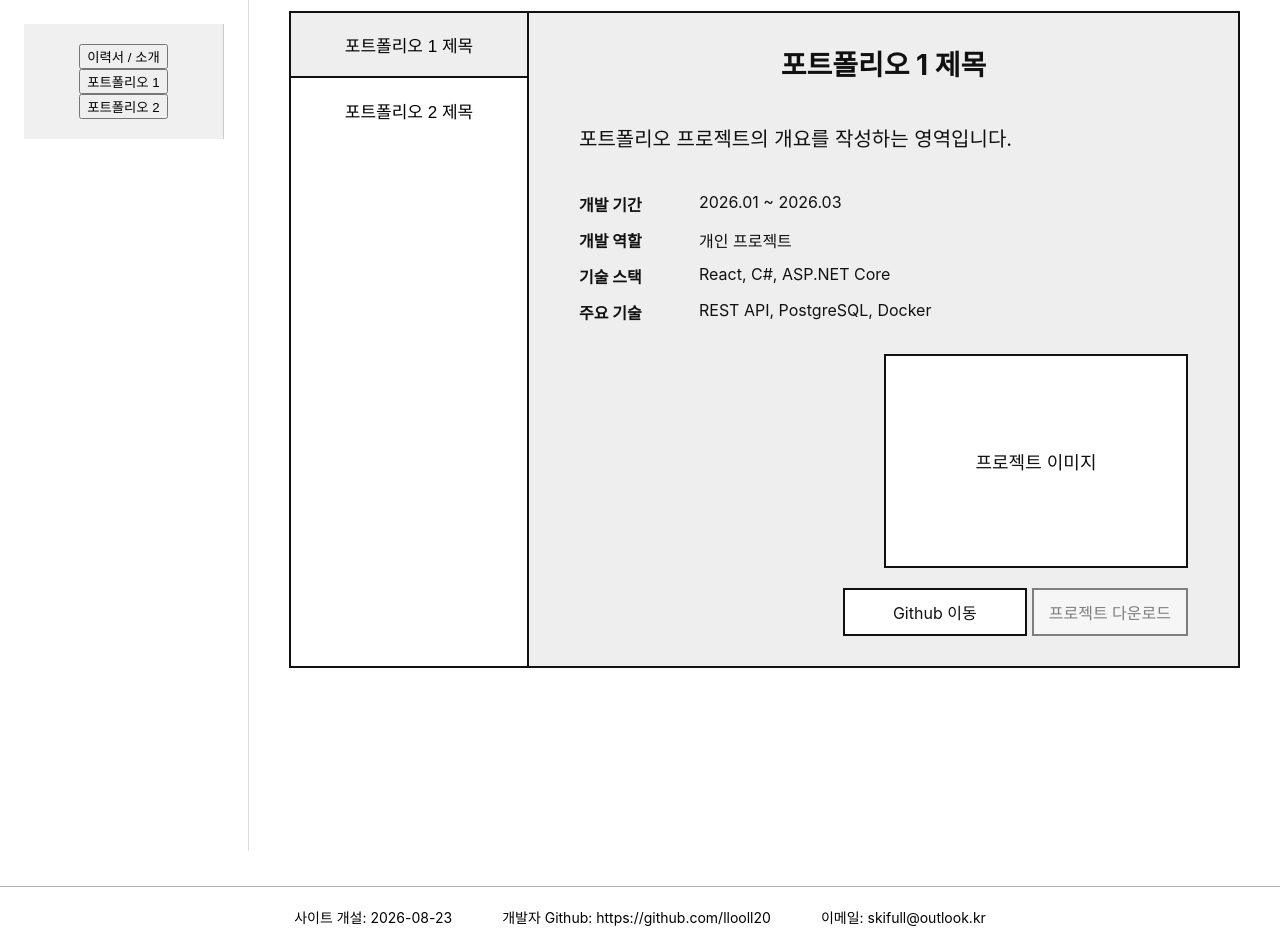
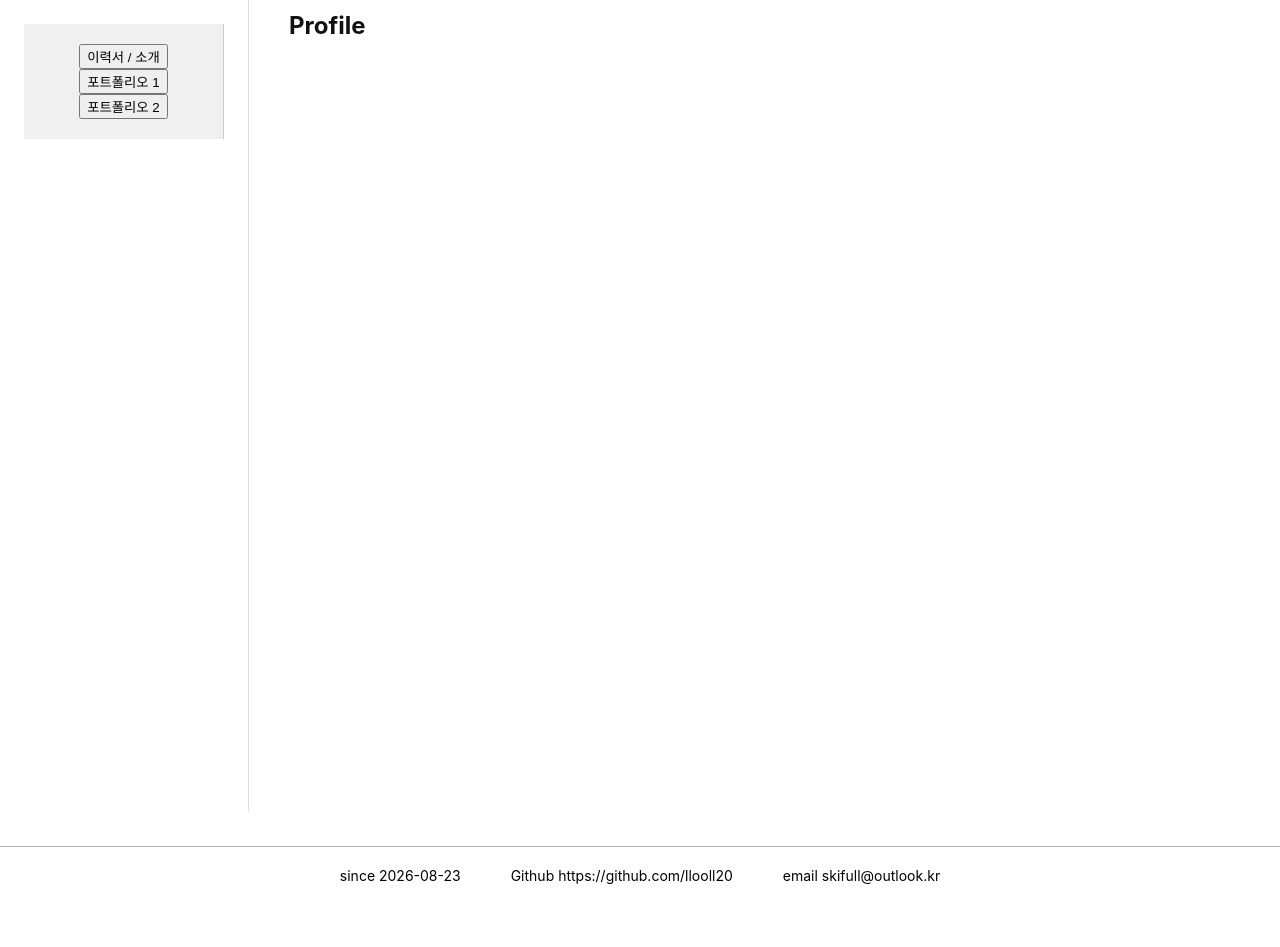
Before and after one commit to llooll20/portfolio_site, a React (Create React App) app in the folder mysite/: page /portfolio in a window 1280 px wide. Shown: the part 140-1087 px from the top of the page. After the commit the page ends 1044 px from the top, so only its background shows below. Built offline with nearby package versions, Linux system fonts and the light colour scheme.

Commit message:
모든 페이지 사이드바클릭시 페이지 이동 추가

```diff
--- a/mysite/src/App.js
+++ b/mysite/src/App.js
@@ -1,9 +1,9 @@
 import "./style/home.css";
 import { BrowserRouter, Routes, Route, Link } from "react-router-dom";
 import Portfolio from "./pages/Portfolio/Portfolio";
-import About from "./pages/About";
+import About from "./pages/About/About";
 import Wiki from "./pages/Wiki/Wiki";
-import Playground from "./pages/Playground";
+import Playground from "./pages/Playground/Playground";
 
 function Home() {
   return (
--- a/mysite/src/components/Layout.jsx
+++ b/mysite/src/components/Layout.jsx
@@ -26,9 +26,9 @@ function Layout({ children, sidebarItems, onSidebarSelect }) {
 
       {/* 하단 */}
         <footer className="about-footer">
-          <span>사이트 개설: 2026-08-23</span>
-          <span>개발자 Github: https://github.com/llooll20</span>
-          <span>이메일: skifull@outlook.kr</span>
+          <span>since 2026-08-23</span>
+          <span>Github https://github.com/llooll20</span>
+          <span>email skifull@outlook.kr</span>
         </footer>
     </div>
   );
--- /dev/null
+++ b/mysite/src/pages/About/About.js
@@ -0,0 +1,26 @@
+import {useState} from "react";
+
+import "../../style/about.css";
+import Layout from "../../components/Layout";
+import SiteInfo from "./About_content/Site_info";
+
+const aboutmenu = [
+  { id: "about1", title: "사이트 소개" },
+];
+
+function About() {
+  const [selectedAbout, setSelectedAbout] = useState("about1");
+  return (
+    <Layout sidebarItems={aboutmenu}
+            onSidebarSelect={setSelectedAbout}
+            >
+              <div className="about-page">
+            <div className="about-content">about
+                {selectedAbout === "about1" && <SiteInfo />}
+            </div>
+            </div>
+  </Layout>
+  );
+}
+
+export default About;
--- a/mysite/src/pages/About.js
+++ b/mysite/src/pages/About/About_content/Site_info.jsx
@@ -1,16 +1,9 @@
 import { Link } from "react-router-dom";
-import "../style/about.css";
-import Layout from "../components/Layout";
 
-const aboutmenu = [
-  { id: "about1", title: "사이트 소개" },
-  { id: "about2", title: "개발자 정보" },
-];
-
-function About() {
-  return (
-    <Layout sidebarItems={aboutmenu}>
-    <div className="about-page">
+function SiteInfo() {
+    return (
+        <div className="SiteInfo-content">
+            <div className="about-page">
         {/* About */}
         <section className="about-section">
           <h2>About</h2>
@@ -63,8 +56,8 @@ function About() {
           <span>이메일: example@email.com</span>
         </footer>
     </div>
-  </Layout>
-  );
+        </div>
+    );
 }
 
-export default About;
+export default SiteInfo;
--- a/mysite/src/pages/Playground.js
+++ /dev/null
@@ -1,16 +0,0 @@
-import Layout from "../components/Layout";
-const playgroundmenu = [
-  { id: "playground1", title: "플레이그라운드 1" },
-  { id: "playground2", title: "플레이그라운드 2" },
-];
-function Playground() {
-    return (
-        <Layout sidebarItems={playgroundmenu}>
-            <div className="Playground-page">
-            <div className="Playground-title">Playground</div>
-            </div>
-        </Layout>
-    );
-}
-
-export default Playground;
--- /dev/null
+++ b/mysite/src/pages/Playground/Playground.js
@@ -0,0 +1,28 @@
+import { useState } from "react";
+
+import Layout from "../../components/Layout";
+
+import Playground1 from "./Playground_content/Playground1";
+import Playground2 from "./Playground_content/Playground2";
+
+const playgroundmenu = [
+  { id: "Playground1", title: "플레이그라운드 1" },
+  { id: "Playground2", title: "플레이그라운드 2" },
+];
+
+function Playground() {
+    const [selectedPlayground, setSelectedPlayground] = useState("Playground1");
+    return (
+        <Layout sidebarItems={playgroundmenu}
+        onSidebarSelect={setSelectedPlayground}>
+            <div className="Playground-page">
+            <div className="Playground-title">Playground
+                {selectedPlayground === "Playground1" && <Playground1 />}
+                {selectedPlayground === "Playground2" && <Playground2 />}
+            </div>
+            </div>
+        </Layout>
+    );
+}
+
+export default Playground;
--- /dev/null
+++ b/mysite/src/pages/Playground/Playground_content/Playground1.jsx
@@ -0,0 +1,9 @@
+function Playground1() {
+    return (
+        <div className="playground-content">
+            <h2>Playground 1</h2>
+        </div>
+    );
+}
+
+export default Playground1;
--- /dev/null
+++ b/mysite/src/pages/Playground/Playground_content/Playground2.jsx
@@ -0,0 +1,9 @@
+function Playground2() {
+    return (
+        <div className="playground-content">
+            <h2>Playground 2</h2>
+        </div>
+    );
+}
+
+export default Playground2;
--- a/mysite/src/pages/Portfolio/Portfolio.js
+++ b/mysite/src/pages/Portfolio/Portfolio.js
@@ -1,86 +1,31 @@
+import React, { useState } from "react";
 
+import Layout from "../../components/Layout";
 import "../../style/portfolio.css";
-import Layout from "../../components/Layout";
+
+import Profile from "./Portfolio_content/Profile";
+import Project1 from "./Portfolio_content/Project1";
+import Project2 from "./Portfolio_content/Project2";
 
 const portfoliomenu = [
   { id: "profile", title: "이력서 / 소개" },
   { id: "project1", title: "포트폴리오 1" },
   { id: "project2", title: "포트폴리오 2" },
 ];
+
 function Portfolio() {
+  const [selectedPortfolio, setSelectedPortfolio] = useState("profile");
   return (
-    <Layout sidebarItems={portfoliomenu}>
-      <div className="portfolio-page">
-        {/* 포트폴리오 영역 */}
-        <section className="portfolio-content">
-
-          {/* 프로젝트 목록 */}
-          <aside className="project-list">
-            <button className="project-item active">
-              포트폴리오 1 제목
-            </button>
-
-            <button className="project-item">
-              포트폴리오 2 제목
-            </button>
-          </aside>
-
-          {/* 프로젝트 상세 */}
-          <main className="project-detail">
-            <h1>포트폴리오 1 제목</h1>
-
-            <p className="project-description">
-              포트폴리오 프로젝트의 개요를 작성하는 영역입니다.
-            </p>
-
-            <div className="project-info">
-              <p>
-                <strong>개발 기간</strong>
-                <span>2026.01 ~ 2026.03</span>
-              </p>
-
-              <p>
-                <strong>개발 역할</strong>
-                <span>개인 프로젝트</span>
-              </p>
-
-              <p>
-                <strong>기술 스택</strong>
-                <span>React, C#, ASP.NET Core</span>
-              </p>
-
-              <p>
-                <strong>주요 기술</strong>
-                <span>REST API, PostgreSQL, Docker</span>
-              </p>
+    <Layout
+      sidebarItems={portfoliomenu}
+      onSidebarSelect={setSelectedPortfolio}>
+            <div className="portfolio-page">
+            <div className="portfolio-title">Portfolio
+                {selectedPortfolio === "profile" && <Profile />}
+                {selectedPortfolio === "project1" && <Project1 />}
+                {selectedPortfolio === "project2" && <Project2 />}
             </div>
-
-            {/* 이미지 업로드 기능은 구현하지 않고 자리만 만든다 */}
-            <div className="project-image">
-              프로젝트 이미지
             </div>
-
-            <div className="project-actions">
-              <a
-                href="https://github.com/"
-                target="_blank"
-                rel="noreferrer"
-                className="project-button"
-              >
-                Github 이동
-              </a>
-
-              <button
-                type="button"
-                className="project-button"
-                disabled
-              >
-                프로젝트 다운로드
-              </button>
-            </div>
-          </main>
-        </section>
-      </div>
     </Layout>
   );
 }
--- /dev/null
+++ b/mysite/src/pages/Portfolio/Portfolio_content/Profile.jsx
@@ -0,0 +1,9 @@
+function Profile() {
+    return (
+        <div className="profile-content">
+            <h2>Profile</h2>
+        </div>
+    );
+}
+
+export default Profile;
--- /dev/null
+++ b/mysite/src/pages/Portfolio/Portfolio_content/Project2.jsx
@@ -0,0 +1,9 @@
+function Project2() {
+    return (
+        <div className="project2-content">
+            <h2>Project2</h2>
+        </div>
+    );
+}
+
+export default Project2;
--- a/mysite/src/pages/Portfolio/Portfolio_content/project1.jsx
+++ b/mysite/src/pages/Portfolio/Portfolio_content/project1.jsx
@@ -0,0 +1,69 @@
+import { Link } from "react-router-dom";
+
+function Project1() {
+    return (
+        <div className="portfolio-page">
+        {/* 포트폴리오 영역 */}
+        <section className="portfolio-content">
+
+
+          {/* 프로젝트 상세 */}
+          <main className="project-detail">
+            <h1>포트폴리오 1 제목</h1>
+
+            <p className="project-description">
+              포트폴리오 프로젝트의 개요를 작성하는 영역입니다.
+            </p>
+
+            <div className="project-info">
+              <p>
+                <strong>개발 기간</strong>
+                <span>2026.01 ~ 2026.03</span>
+              </p>
+
+              <p>
+                <strong>개발 역할</strong>
+                <span>개인 프로젝트</span>
+              </p>
+
+              <p>
+                <strong>기술 스택</strong>
+                <span>React, C#, ASP.NET Core</span>
+              </p>
+
+              <p>
+                <strong>주요 기술</strong>
+                <span>REST API, PostgreSQL, Docker</span>
+              </p>
+            </div>
+
+            {/* 이미지 업로드 기능은 구현하지 않고 자리만 만든다 */}
+            <div className="project-image">
+              프로젝트 이미지
+            </div>
+
+            <div className="project-actions">
+              <a
+                href="https://github.com/"
+                target="_blank"
+                rel="noreferrer"
+                className="project-button"
+              >
+                Github 이동
+              </a>
+
+              <button
+                type="button"
+                className="project-button"
+                disabled
+              >
+                프로젝트 다운로드
+              </button>
+            </div>
+          </main>
+        </section>
+      </div>
+    );
+}
+
+export default Project1;
```
